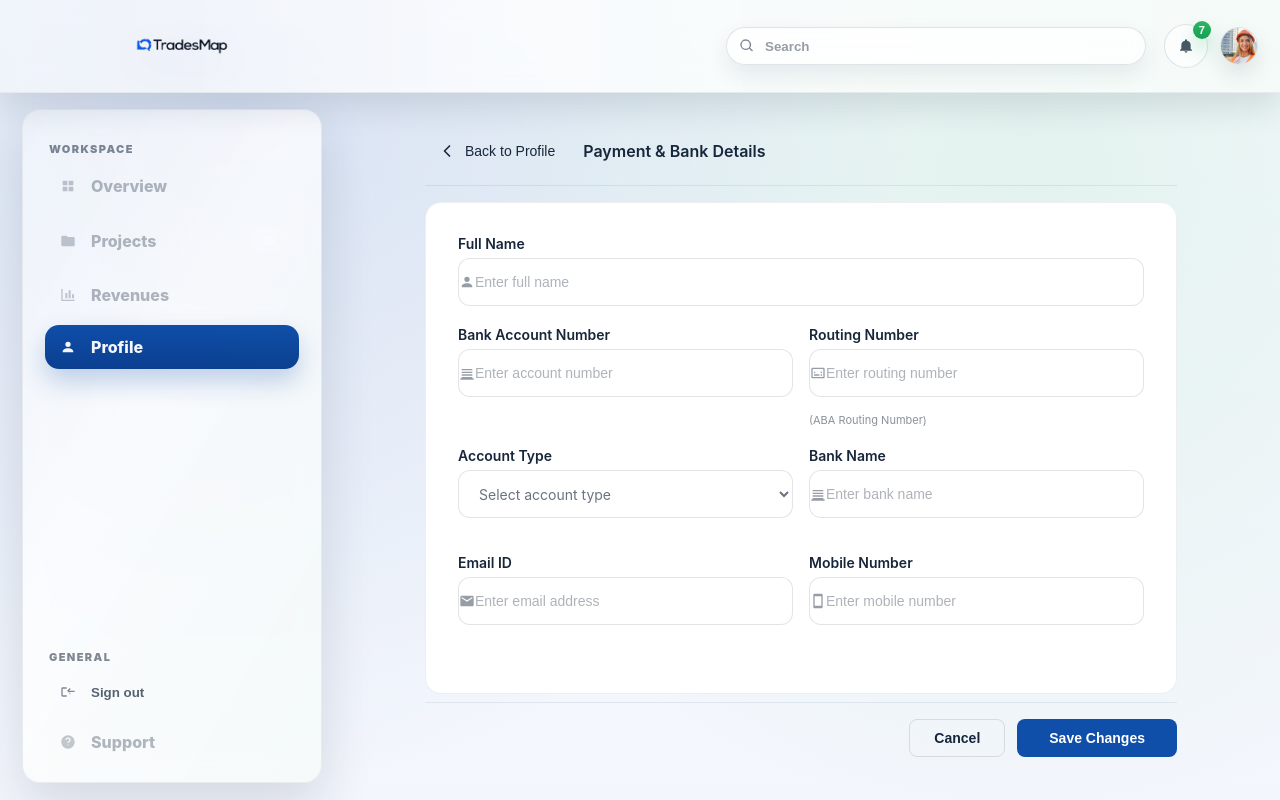
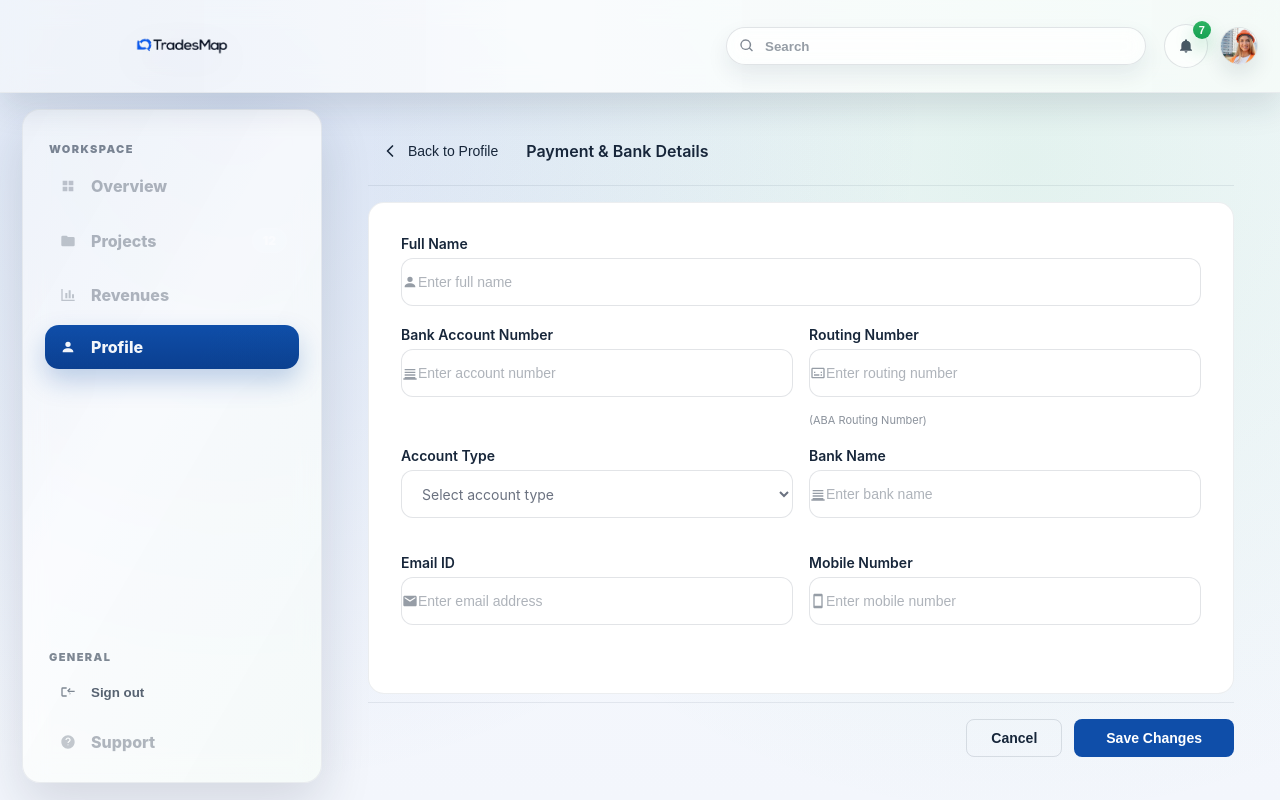
Before and after one commit to sahibalam/tracemap, a React (Vite) app in the folder frontend/: page /payment/edit in a window 1280 px wide. Built offline with nearby package versions, Linux system fonts and the light colour scheme.

Commit message:
messsassssss

```diff
--- a/frontend/src/worker/pages/PaymentEditPage.jsx
+++ b/frontend/src/worker/pages/PaymentEditPage.jsx
@@ -192,7 +192,7 @@ export function PaymentEditPage() {
         <main className="appContent">
           <div style={{
             padding: '24px',
-            maxWidth: '800px',
+            maxWidth: '1100px',
             margin: '0 auto',
             height: 'calc(100vh - 120px)',
             display: 'flex',
```
